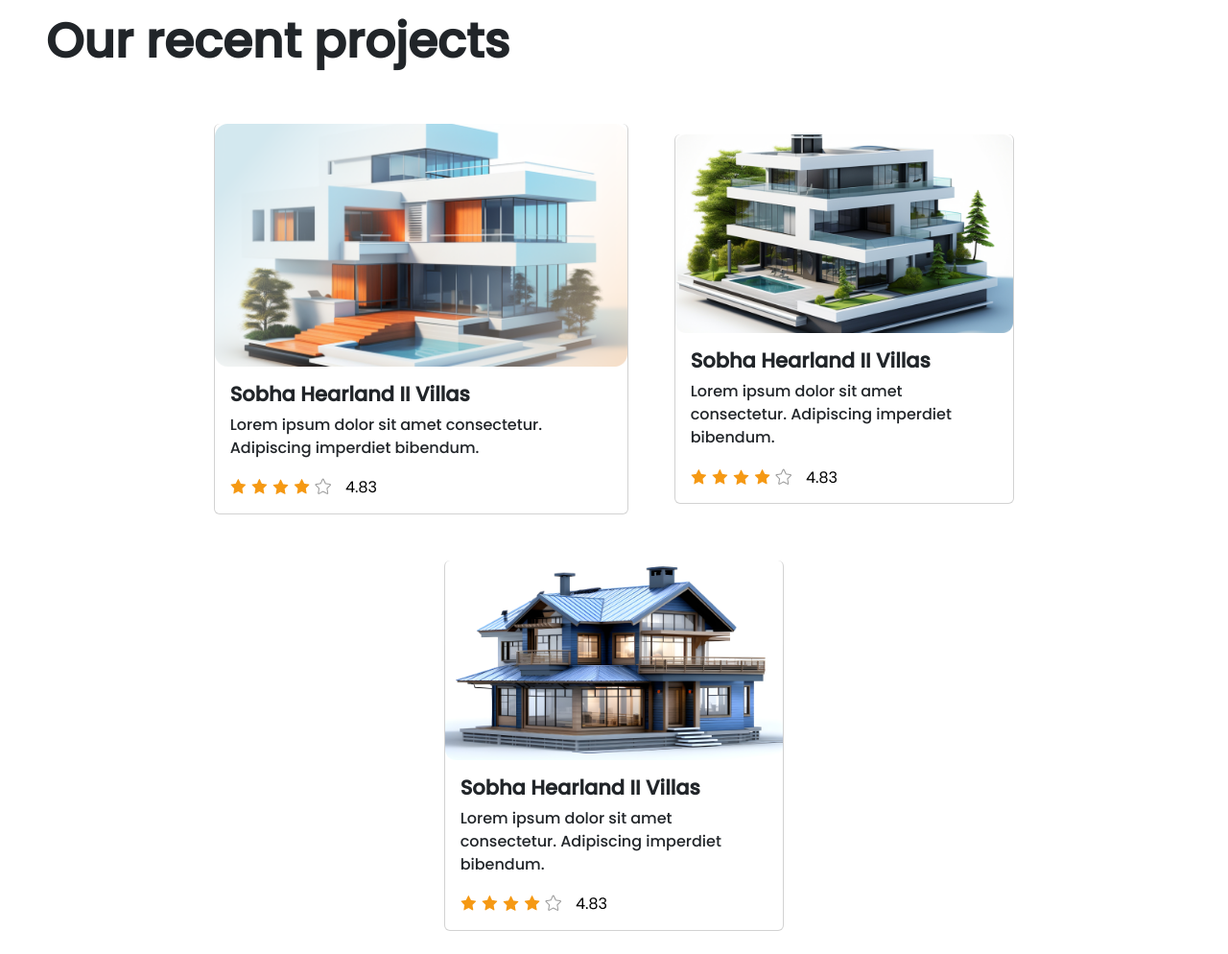
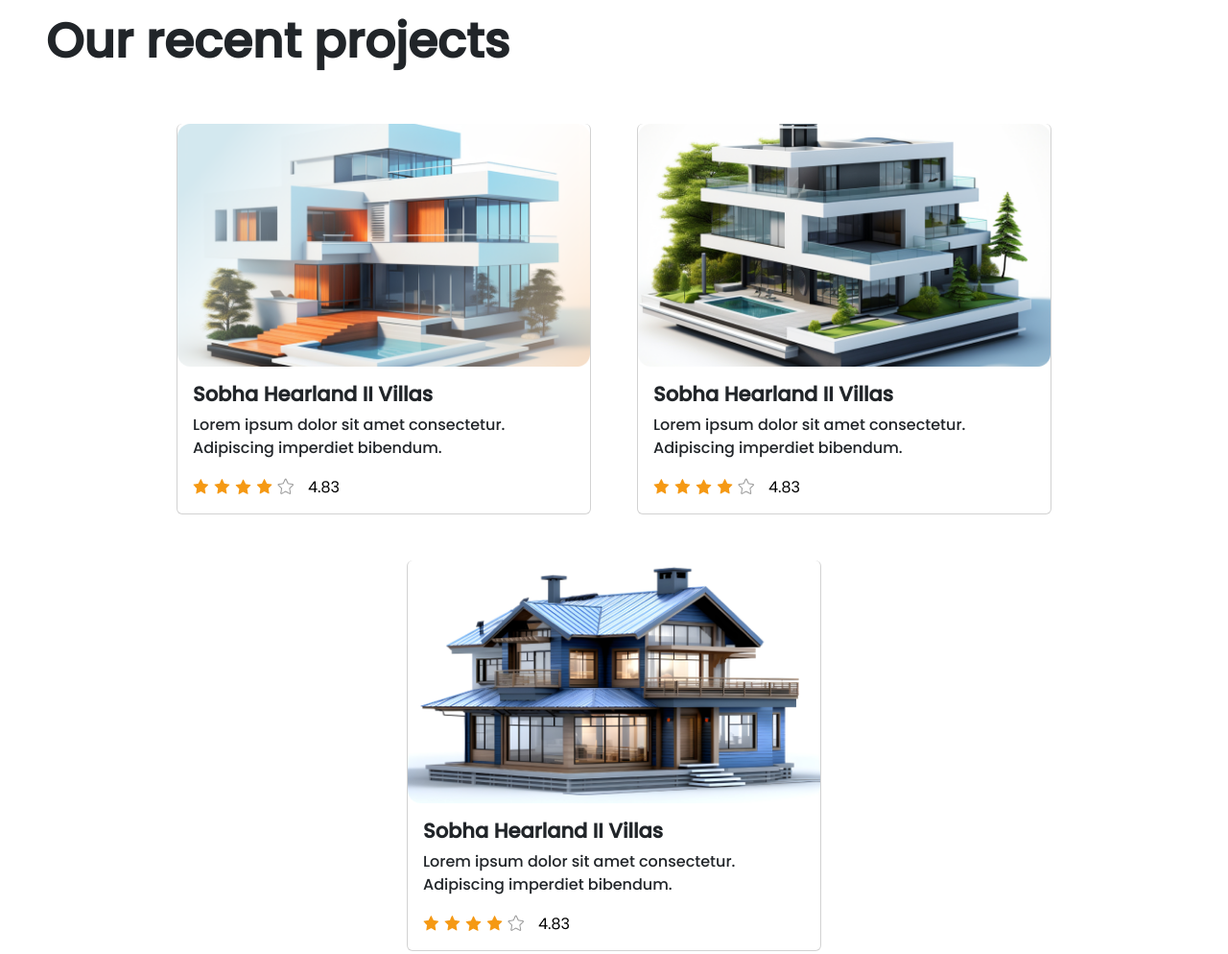
Before and after one commit to Izma-ali/Real-Estate-clone-, a plain HTML site: page index.html in a window 1280 px wide. Shown: the part 1361-2355 px from the top of the page at 96% size. Drawn offline with nearby package versions, Linux system fonts and the light colour scheme.

Commit message:
width adjusted

```diff
--- a/index.html
+++ b/index.html
@@ -131,8 +131,8 @@
           </div>
         </div>
       </div>
-      <div class="col-12 col-lg-6 col-xl-4 ">
-        <div class="card border-top-0" style="width:100%;">
+      <div class="col-12 col-lg-6 col-xl-4 " style="width:30rem;">
+        <div class="card border-top-0">
           <img src="images/house2.png" class="card-img-top" alt="...">
           <div class="card-body text-start">
             <h4 class="card-text">Sobha Hearland II Villas</h4>
@@ -141,8 +141,8 @@
           </div>
         </div>
       </div>
-      <div class="col-12 col-lg-6 col-xl-4 ">
-        <div class="card border-top-0" style="width: 100%;">
+      <div class="col-12 col-lg-6 col-xl-4 " style="width: 30rem;">
+        <div class="card border-top-0">
           <img src="images/house3.png" class="card-img-top" alt="...">
           <div class="card-body text-start">
             <h4 class="card-text">Sobha Hearland II Villas</h4>
```
